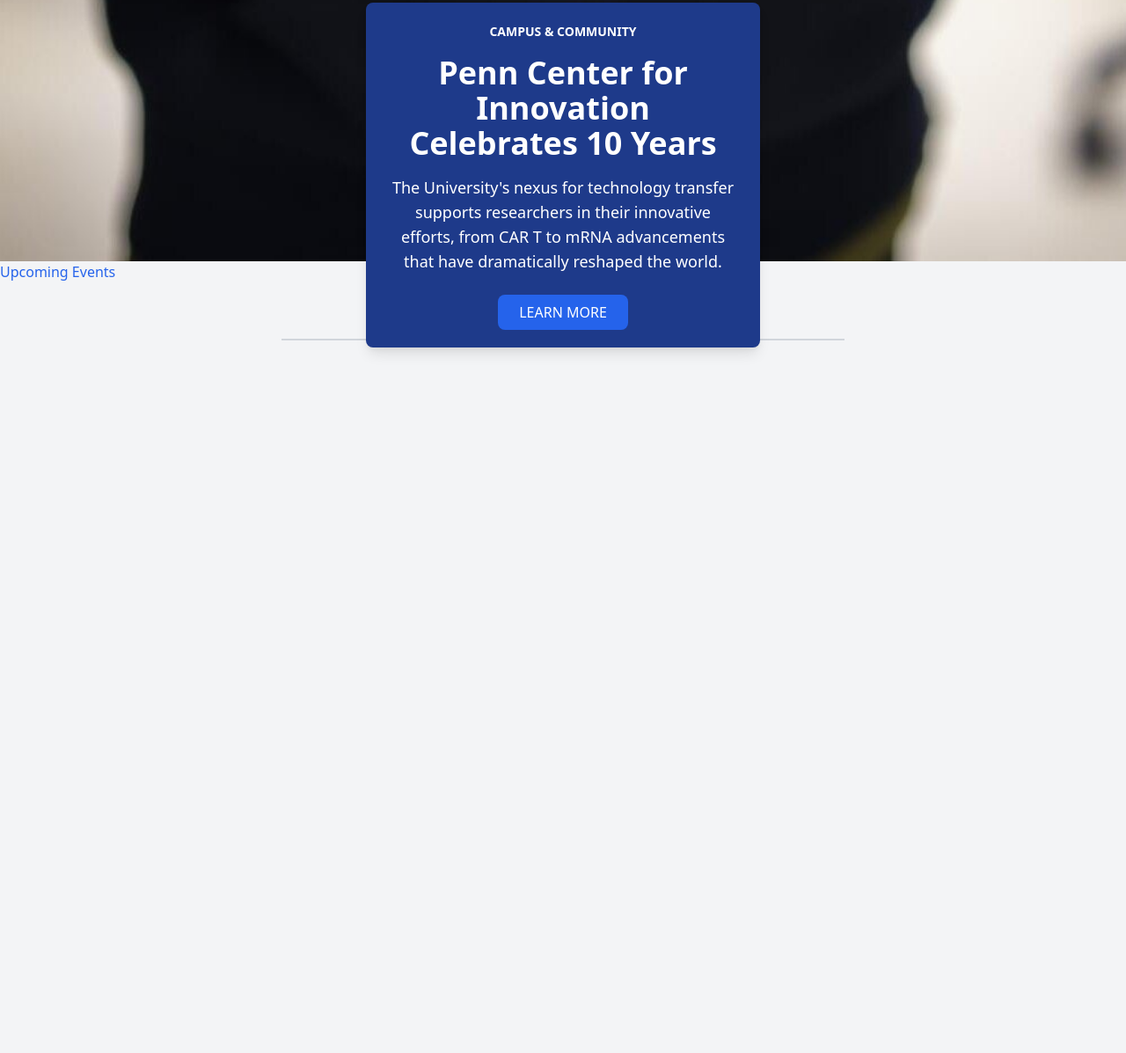
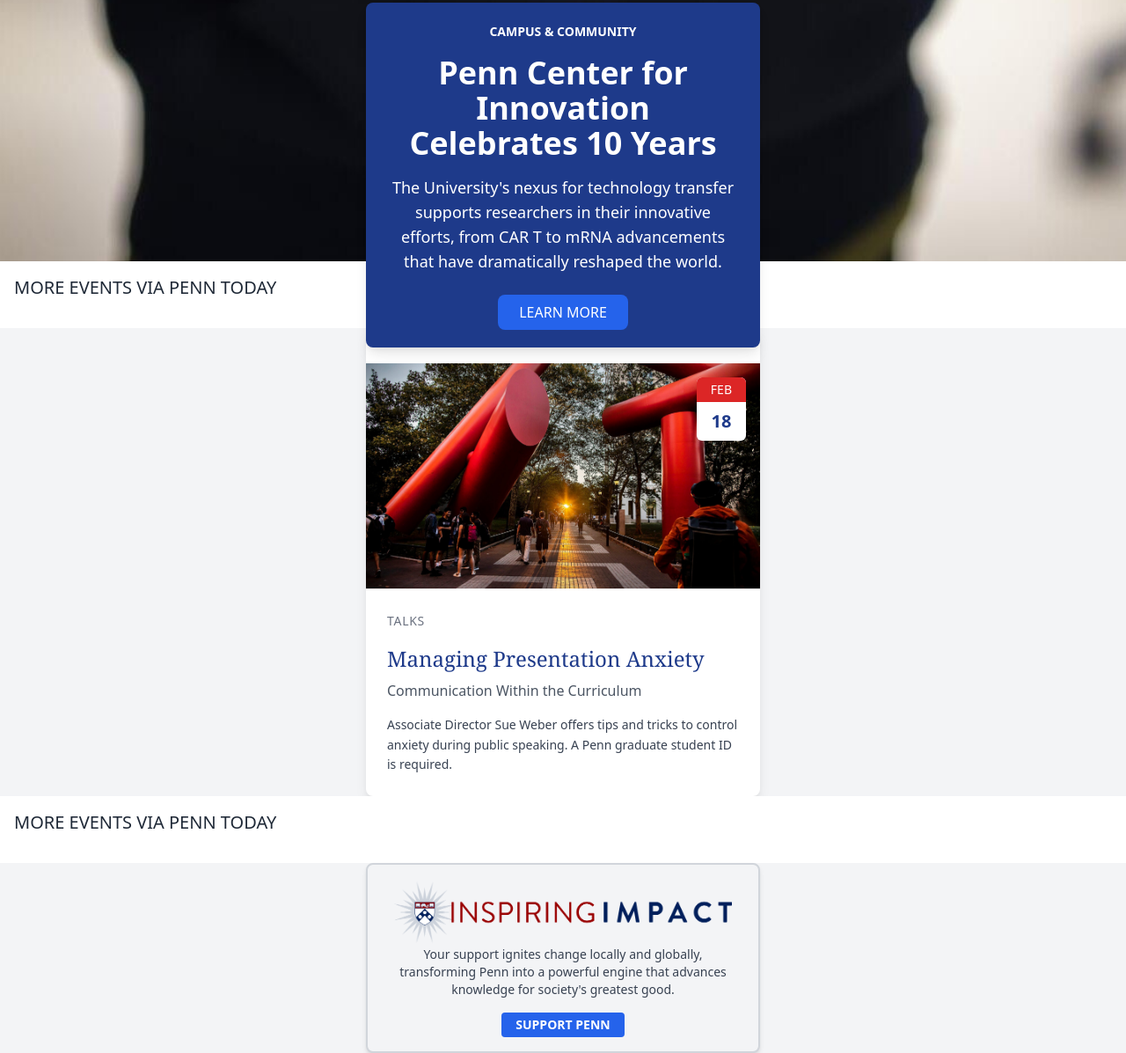
Before and after one commit to ruzibizak/Css_clonning_Thegym, a website: page index.html in a window 1280 px wide. Shown: the part 3489-4686 px from the top of the page at 88% size. Before the commit the page ends 3908 px from the top, so only its background shows below. Drawn offline with nearby package versions, Linux system fonts and the light colour scheme.

Commit message:
progress

```diff
--- a/index.html
+++ b/index.html
@@ -220,17 +220,49 @@
             </div>
 
 
-<div class="top-10">
- <div class="text-blue-600"></div>
-      <h1 class="text-blue-600">Upcoming Events </h1>
- </div>
- <div class="flex justify-center items-center my-8 top-30">
-      <div class="border-b-2 border-gray-300 w-1/2 text-center">
-            <h2 class="text-2xl font-bold text-black">Upcoming Events</h2>
+<!-- <div class="">
+    <div class="text-blue-600 mt-96"></div>
+    <h1 class="text-blue-600 text-3xl">Upcoming Events</h1>
+</div> -->
+
+<div class="top-96 bg-white w-full p-4 flex items-center justify-between">
+    <h2 class="text-xl font-extralight  text-gray-800 mb-4">MORE EVENTS VIA PENN TODAY</h2>
+</div>
+<div class="max-w-md mx-auto bg-white rounded-lg shadow-lg overflow-hidden pt-10">
+    <div class="relative">
+      <img src="images/covenant.jpeg" alt="Building" class="w-full h-64 object-cover">
+      <div class="absolute top-4 right-4 bg-white rounded-md shadow-lg overflow-hidden">
+        <div class="bg-red-600 text-white text-center px-4 py-1 text-sm font-medium">FEB</div>
+        <div class="text-center px-4 py-2">
+          <span class="text-xl font-bold text-blue-900">18</span>
+        </div>
       </div>
- </div>
+    </div>
+
+    <div class="p-6">
+      <span class="text-sm font-medium text-gray-500 tracking-wider">TALKS</span>
+      <h2 class="mt-4 text-2xl font-serif text-blue-900">Managing Presentation Anxiety</h2>
+      <h3 class="mt-2 text-gray-600">Communication Within the Curriculum</h3>
+      <p class="mt-4 text-gray-700 text-sm leading-relaxed">Associate Director Sue Weber offers tips and tricks to control anxiety during public speaking. A Penn graduate student ID is required.</p>
+    </div>
+  </div>
+</div>
+<div class="top-10 bg-white w-full p-4 flex items-center justify-between">
+    <h2 class="text-xl font-extralight  text-gray-800 mb-4">MORE EVENTS VIA PENN TODAY</h2>
 </div>
 
+<div class="bg-gray-100 p-4 text-center border-2 border-gray-300 shadow-md rounded-lg max-w-md mx-auto">
+    <div class="max-w-sm mx-auto">
+
+       <img src="images/Inspiring-Impact-Campaign-Logo (1).png">
+        <p class="text-sm text-gray-700 mb-4">
+            Your support ignites change locally and globally, transforming Penn into a powerful engine that advances knowledge for society's greatest good.
+        </p>
+        <button class="bg-blue-600 text-white font-semibold py-1 px-4 rounded hover:bg-blue-700 transition duration-300 text-sm">
+            SUPPORT PENN
+        </button>
+    </div>
+</div>
 </body>
 </html>
 <script>
```
